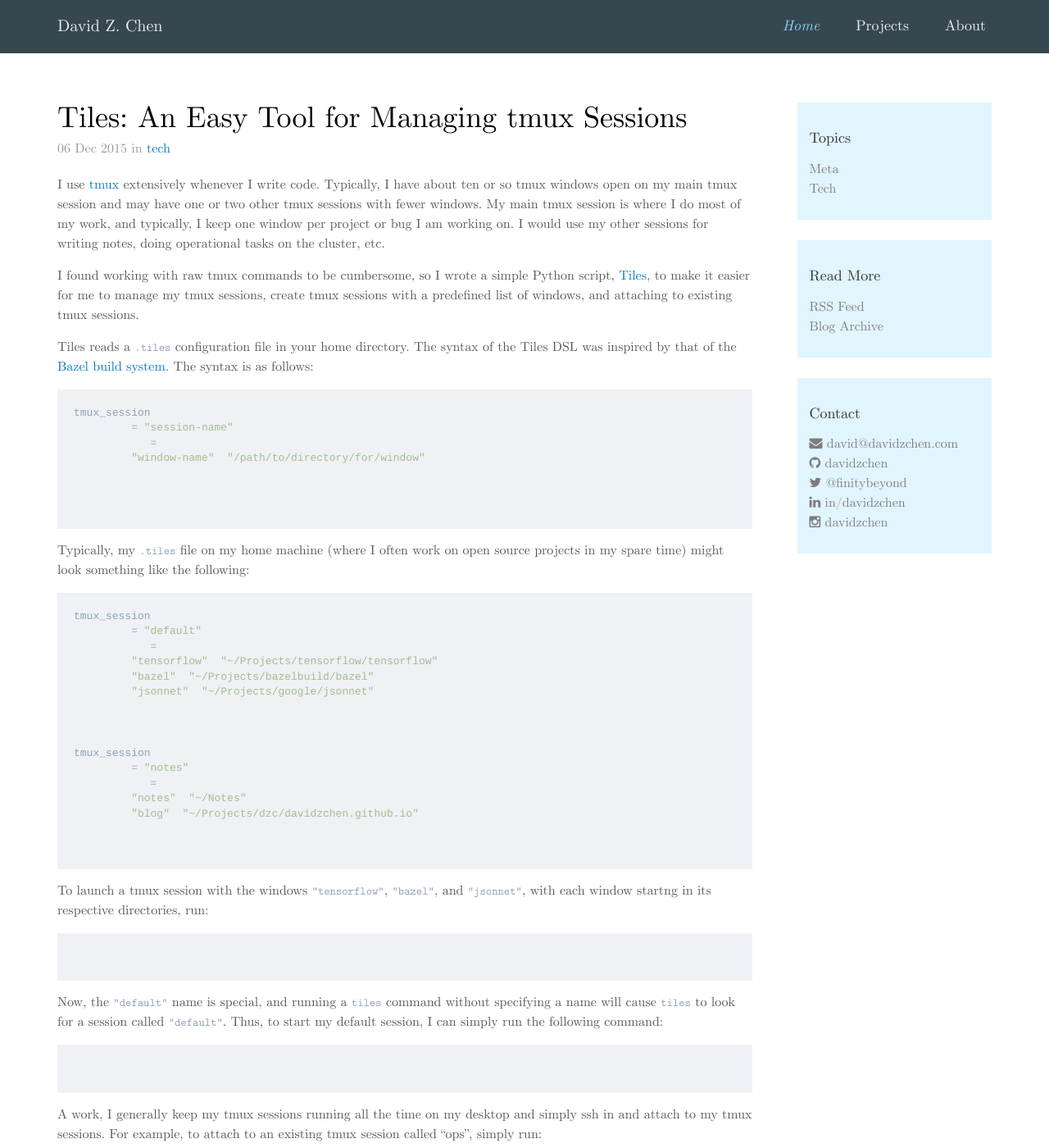
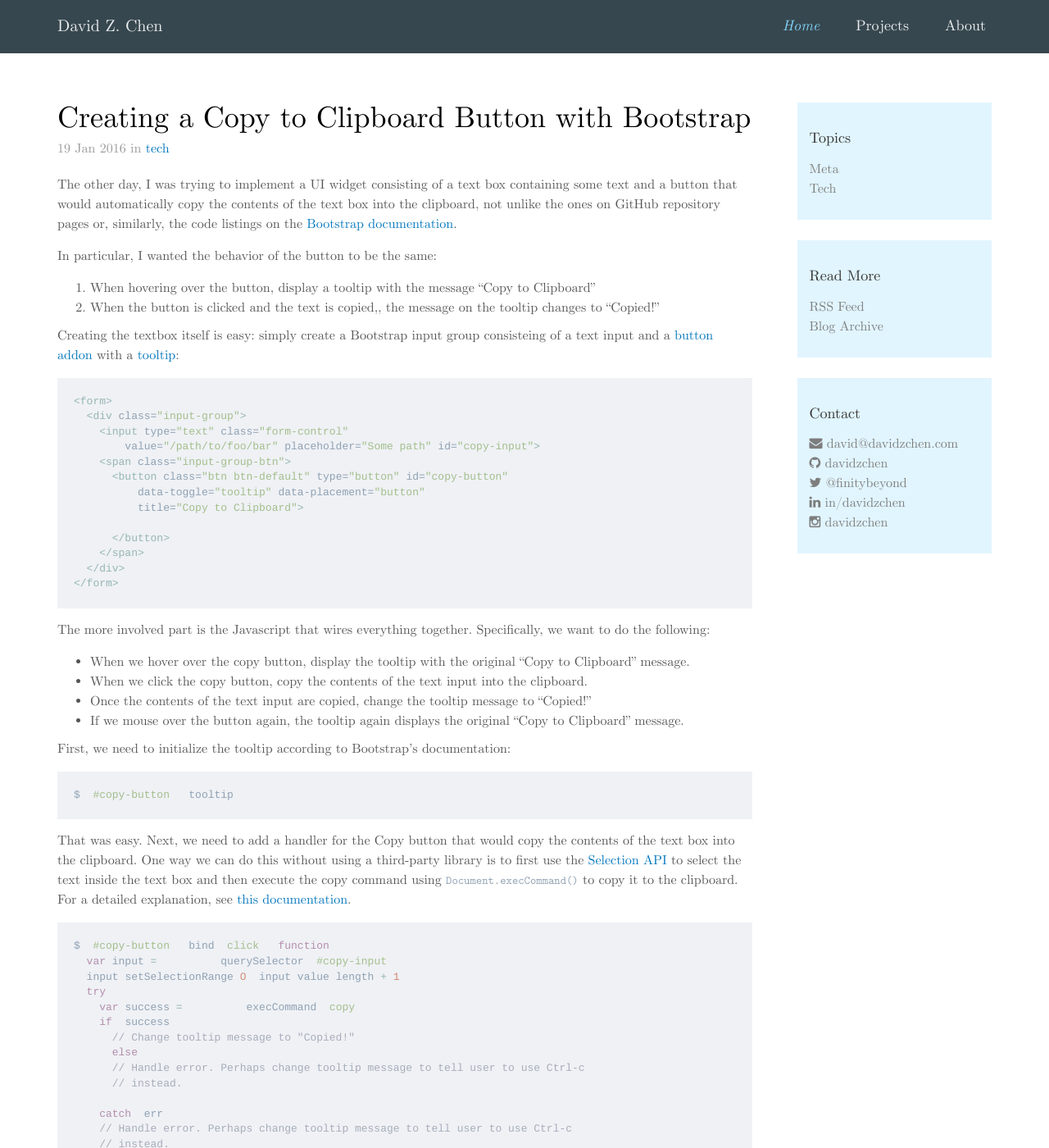
Before and after one commit to davidzchen/davidzchen.github.io, a Jekyll site: the page built from index.html, in a window 1280 px wide and 1400 px high. Shown: the whole window at 82% size. Built offline with Jekyll 4.4.1, drawn with Linux system fonts in a browser that asks for light colours; Markdown is read by kramdown in place of the engine named in the settings; the list of posts is cut into pages by our own code; some of the changed text lies outside the part shown.

Commit message:
Add Creating a Copy to Clipboard Button with Bootstrap post.

````diff
--- /dev/null
+++ b/_posts/2016-01-16-bootstrap-copy-to-clipboard.md
@@ -0,0 +1,182 @@
+---
+layout: post
+title: "Creating a Copy to Clipboard Button with Bootstrap"
+date: 2016-01-19 01:30:00
+categories:
+  - tech
+---
+
+The other day, I was trying to implement a UI widget consisting of a text box
+containing some text and a button that would automatically copy the contents of
+the text box into the clipboard, not unlike the ones on GitHub repository pages
+or, similarly, the code listings on the [Bootstrap
+documentation][bootstrap-docs].
+
+[bootstrap-docs]: http://getbootstrap.com/
+
+In particular, I wanted the behavior of the button to be the same:
+
+1. When hovering over the button, display a tooltip with the message "Copy to
+   Clipboard"
+2. When the button is clicked and the text is copied,, the message on the
+   tooltip changes to "Copied!"
+
+Creating the textbox itself is easy: simply create a Bootstrap input group
+consisteing of a text input and a [button addon][button-addon] with a
+[tooltip][tooltip]:
+
+[button-addon]: http://getbootstrap.com/components/#input-groups-buttons
+[tooltip]: http://getbootstrap.com/javascript/#tooltips
+
+```html
+<form>
+  <div class="input-group">
+    <input type="text" class="form-control"
+        value="/path/to/foo/bar" placeholder="Some path" id="copy-input">
+    <span class="input-group-btn">
+      <button class="btn btn-default" type="button" id="copy-button"
+          data-toggle="tooltip" data-placement="button"
+          title="Copy to Clipboard">
+        Copy
+      </button>
+    </span>
+  </div>
+</form>
+```
+
+The more involved part is the Javascript that wires everything together.
+Specifically, we want to do the following:
+
+* When we hover over the copy button, display the tooltip with the original
+  "Copy to Clipboard" message.
+* When we click the copy button, copy the contents of the text input into the
+  clipboard.
+* Once the contents of the text input are copied, change the tooltip message to
+  "Copied!"
+* If we mouse over the button again, the tooltip again displays the original
+  "Copy to Clipboard" message.
+
+First, we need to initialize the tooltip according to Bootstrap's documentation:
+
+```javascript
+$('#copy-button').tooltip();
+```
+
+That was easy. Next, we need to add a handler for the Copy button that would
+copy the contents of the text box into the clipboard. One way we can do this
+without using a third-party library is to first use the [Selection
+API][selection-api] to select the text inside the text box and then execute the
+copy command using [`Document.execCommand()`][execcommand] to copy it to the
+clipboard. For a detailed explanation, see [this documentation][copy-command].
+
+[execcommand]: https://developer.mozilla.org/en-US/docs/Web/API/Document/execCommand
+[selection-api]: https://developer.mozilla.org/en-US/docs/Web/API/Selection
+[copy-command]: https://developers.google.com/web/updates/2015/04/cut-and-copy-commands?hl=en
+
+```javascript
+$('#copy-button').bind('click', function() {
+  var input = document.querySelector('#copy-input');
+  input.setSelectionRange(0, input.value.length + 1);
+  try {
+    var success = document.execCommand('copy');
+    if (success) {
+      // Change tooltip message to "Copied!"
+    } else {
+      // Handle error. Perhaps change tooltip message to tell user to use Ctrl-c
+      // instead.
+    }
+  } catch (err) {
+    // Handle error. Perhaps change tooltip message to tell user to use Ctrl-c
+    // instead.
+  }
+});
+```
+
+Once the text is copied, we also want to update the tooltip message. To do this,
+we can trigger a custom `copied` event to update the tooltip. Let's we add a
+handler to `#copy-button` to handle a custom event, `copied`, that contains the
+message to display on the tooltip.
+
+```javascript
+$('#copy-button').bind('copied', function(event, message) {
+  $(this).attr('title', message)
+      .tooltip('fixTitle')
+      .tooltip('show')
+      .attr('title', "Copy to Clipboard")
+      .tooltip('fixTitle');
+});
+```
+
+Finally, we update the click handler for `#copy-button` to trigger `copied`
+events to update the tooltip message. Putting everything together, we have the
+following:
+
+```javascript
+$(document).ready(function() {
+  // Initialize the tooltip.
+  $('#copy-button').tooltip();
+
+  // When the copy button is clicked, select the value of the text box, attempt
+  // to execute the copy command, and trigger event to update tooltip message
+  // to indicate whether the text was successfully copied.
+  $('#copy-button').bind('click', function() {
+    var input = document.querySelector('#copy-input');
+    input.setSelectionRange(0, input.value.length + 1);
+    try {
+      var success = document.execCommand('copy');
+      if (success) {
+        $('#copy-button').trigger('copied', ['Copied!']);
+      } else {
+        $('#copy-button').trigger('copied', ['Copy with Ctrl-c']);
+      }
+    } catch (err) {
+      $('#copy-button').trigger('copied', ['Copy with Ctrl-c']);
+    }
+  });
+
+  // Handler for updating the tooltip message.
+  $('#copy-button').bind('copied', function(event, message) {
+    $(this).attr('title', message)
+        .tooltip('fixTitle')
+        .tooltip('show')
+        .attr('title', "Copy to Clipboard")
+        .tooltip('fixTitle');
+  });
+});
+```
+
+Here is a live demo of this copy-to-clipboard widget in action:
+
+<iframe src="/example/bootstrap-clipboard.html"
+    class="example"
+    width="847" height="125"
+    frameborder="0"
+    marginwidth="0"
+    marginheight="0"
+    scrolling="no">
+</iframe>
+
+The main downside of this approach is that the copy command is [not supported in
+Safari][copy-browser-support]. One way to mitigate this is to use
+[`queryCommandSupported` and `queryCommandEnabled`][querycommandsupported] to
+check whether the command is supported and fall back gracefully display a
+"Copy with Ctrl-c" message on the tooltip instead. In essence, this how the
+[Clipboard.js][clipboardjs] library works, except wrapped up in a much more
+polished API.
+
+[copy-browser-support]: https://developers.google.com/web/updates/2015/04/cut-and-copy-commands?hl=en#browser-support
+[querycommandsupported]: https://developers.google.com/web/updates/2015/04/cut-and-copy-commands?hl=en#querycommandsupported-and-querycommandenabled
+[clipboardjs]: https://clipboardjs.com
+
+Unfortunately, until the new [HTML 5 Cipboard API][html5-clipboard] is finalized
+and adopted by all major browsers, the only cross-browser way to reliably copy
+to clipboard is using Flash. This is the approach taken by libraries such as
+[ZeroClipboard][zeroclipboard], which is, in fact, the library [used by
+GitHub][github-zeroclipboard] as well as the [Bootstrap
+documentation][bootstrap-clipboard]. Hopefully, once the HTML 5 Clipboard API is
+available, adding such a simple feature will become much less of a hassle.
+
+[html5-clipboard]: https://www.w3.org/TR/clipboard-apis/
+[zeroclipboard]: http://zeroclipboard.org/
+[github-zeroclipboard]: http://techcrunch.com/2013/01/02/github-replaces-copy-and-paste-with-zeroclipboard/
+[bootstrap-clipboard]: https://github.com/twbs/bootstrap/blob/cf3f8e0d580888ec9459270ed67dc86c13f5b41a/docs/assets/js/src/application.js#L143
--- a/_sass/base.scss
+++ b/_sass/base.scss
@@ -73,6 +73,13 @@ a {
     color: $link-active-color;
     text-decoration: none;
   }
+}
+
+iframe {
+  border: 1px solid #ddd;
+  border-width: 1px;
+  margin-bottom: 15px;
+  max-width: 100%;
 }
 
 .navbar {
--- /dev/null
+++ b/example/bootstrap-clipboard.html
@@ -0,0 +1,69 @@
+---
+---
+
+<!doctype html>
+<html>
+  <head>
+    <title>Bootstrap Copy to Clipboard Example</title>
+    <link href="/css/bootstrap.min.css" rel="stylesheet">
+    <style>
+      body {
+        padding: 40px;
+        background-color: #f5f5f5;
+      }
+    </style>
+  </head>
+  <body>
+    <form>
+      <div class="input-group">
+        <input type="text" class="form-control"
+            value="/path/to/foo/bar" placeholder="Some path" id="copy-input">
+        <span class="input-group-btn">
+          <button class="btn btn-default" type="button" id="copy-button"
+              data-toggle="tooltip" data-placement="bottom"
+              title="Copy to Clipboard">
+            Copy
+          </button>
+        </span>
+      </div>
+    </form>
+
+    <script src="/js/jquery.min.js"></script>
+    <script src="/js/bootstrap.min.js"></script>
+    <script>
+      $(document).ready(function() {
+        // Initialize the tooltip.
+        $('#copy-button').tooltip();
+
+        // When the copy button is clicked, select the value of the text box, attempt
+        // to execute the copy command, and trigger event to update tooltip message
+        // to indicate whether the text was successfully copied.
+        $('#copy-button').bind('click', function() {
+          var input = document.querySelector('#copy-input');
+          input.setSelectionRange(0, input.value.length + 1);
+          try {
+            var success = document.execCommand('copy');
+            if (success) {
+              $('#copy-button').trigger('copied', ['Copied!']);
+            } else {
+              $('#copy-button').trigger('copied', ['Copy with Ctrl-c']);
+            }
+          } catch (err) {
+            $('#copy-button').trigger('copied', ['Copy with Ctrl-c']);
+          }
+        });
+
+        // Handler for updating the tooltip message.
+        $('#copy-button').bind('copied', function(event, message) {
+          $(this).attr('title', message)
+              .tooltip('fixTitle')
+              .tooltip('show')
+              .attr('title', "Copy to Clipboard")
+              .tooltip('fixTitle');
+        });
+      });
+    </script>
+
+    {% include analytics.html %}
+  </body>
+</html>
````
